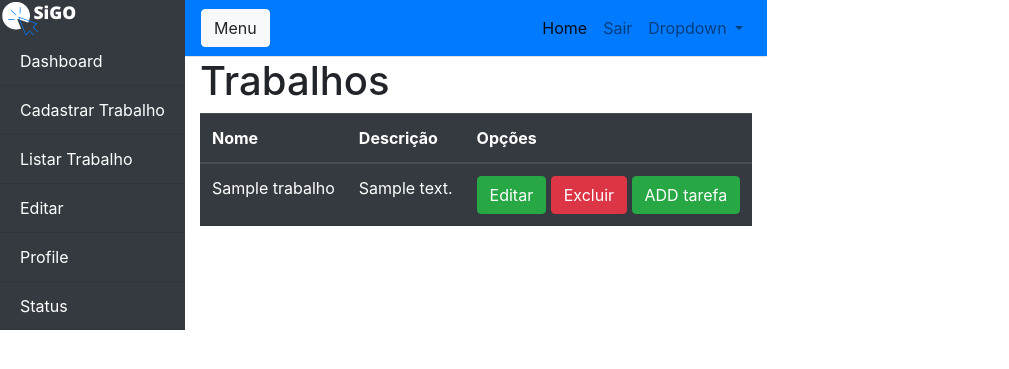
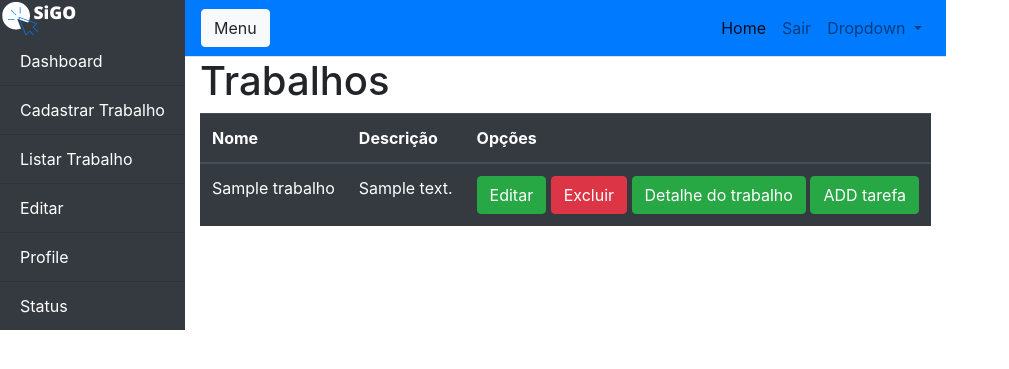
Before and after one commit to leocassiosilva/projetoOrientacoes, a Django app: page /trabalhos/listar/ in a window 1280 px wide. Shown: the top 369 px of the page, without its empty margins (0-1009 px from the left). Run offline with Django 3.2, Linux system fonts and the light colour scheme; a user stored in the database is signed in; tables that the repository leaves empty hold one stand-in row (values such as "Sample post"); some libraries are stand-ins or nearby versions.

Commit message:
criando a parte de detalhes de um trabalho

```diff
--- a/trabalho/templates/trabalho/trabalho_list.html
+++ b/trabalho/templates/trabalho/trabalho_list.html
@@ -33,6 +33,14 @@
 
             <div class="btn-group">
                 <button type="button" class="btn btn-success"><a style="color:#ffffff;"
+                                                                 href="{%url 'trabalho_detalhe' trabalho.id%}">Detalhe
+                    do trabalho
+                </a>
+                </button>
+            </div>
+
+            <div class="btn-group">
+                <button type="button" class="btn btn-success"><a style="color:#ffffff;"
                                                                  href="{%url 'tarefa_cadastrar' trabalho.token%}">ADD
                     tarefa</a>
                 </button>
--- a/trabalho/urls.py
+++ b/trabalho/urls.py
@@ -1,10 +1,11 @@
 from django.urls import path, include
-from .views import TrabalhoCreate, TrabalhoListView, TrabalhoUpdateView, TrabalhoDeleteView
+from .views import TrabalhoCreate, TrabalhoListView, TrabalhoUpdateView, TrabalhoDeleteView, TrabalhoDetailView
 
 urlpatterns = [
     path('cadastrar/', TrabalhoCreate.as_view(), name='trabalho_cadastrar'),
     path('listar/', TrabalhoListView.as_view(), name='trabalho_listar'),
     path('editar/<int:pk>', TrabalhoUpdateView.as_view(), name='trabalho_update'),
     path('deletar/<int:pk>/', TrabalhoDeleteView.as_view(), name='trabalho_delete'),
+    path('detalhe/<int:pk>/', TrabalhoDetailView.as_view(), name='trabalho_detalhe'),
 
 ]
--- a/trabalho/views.py
+++ b/trabalho/views.py
@@ -2,7 +2,7 @@ from secrets import token_urlsafe
 
 from django.shortcuts import render
 from django.urls import reverse
-from django.views.generic import CreateView, ListView, UpdateView, DeleteView
+from django.views.generic import CreateView, ListView, UpdateView, DeleteView, DetailView
 
 from trabalho.forms import TrabalhoModelForm
 from trabalho.models import Trabalho
@@ -12,7 +12,6 @@ class TrabalhoCreate(CreateView):
     model = Trabalho
     form_class = TrabalhoModelForm
     template_name = 'trabalho/new-trabalho.html'
-
 
     def form_valid(self, form):
         trabalho = form.save(commit=False)
@@ -52,3 +51,8 @@ class TrabalhoDeleteView(DeleteView):
 
     def get_success_url(self):
         return reverse('trabalho_listar')
+
+
+class TrabalhoDetailView(DetailView):
+    model = Trabalho
+    fields = ['nome', 'descrição' 'area']
```
Also changed, not shown: trabalho/templates/trabalho/trabalho_detail.html (added, +10 -0 lines).
